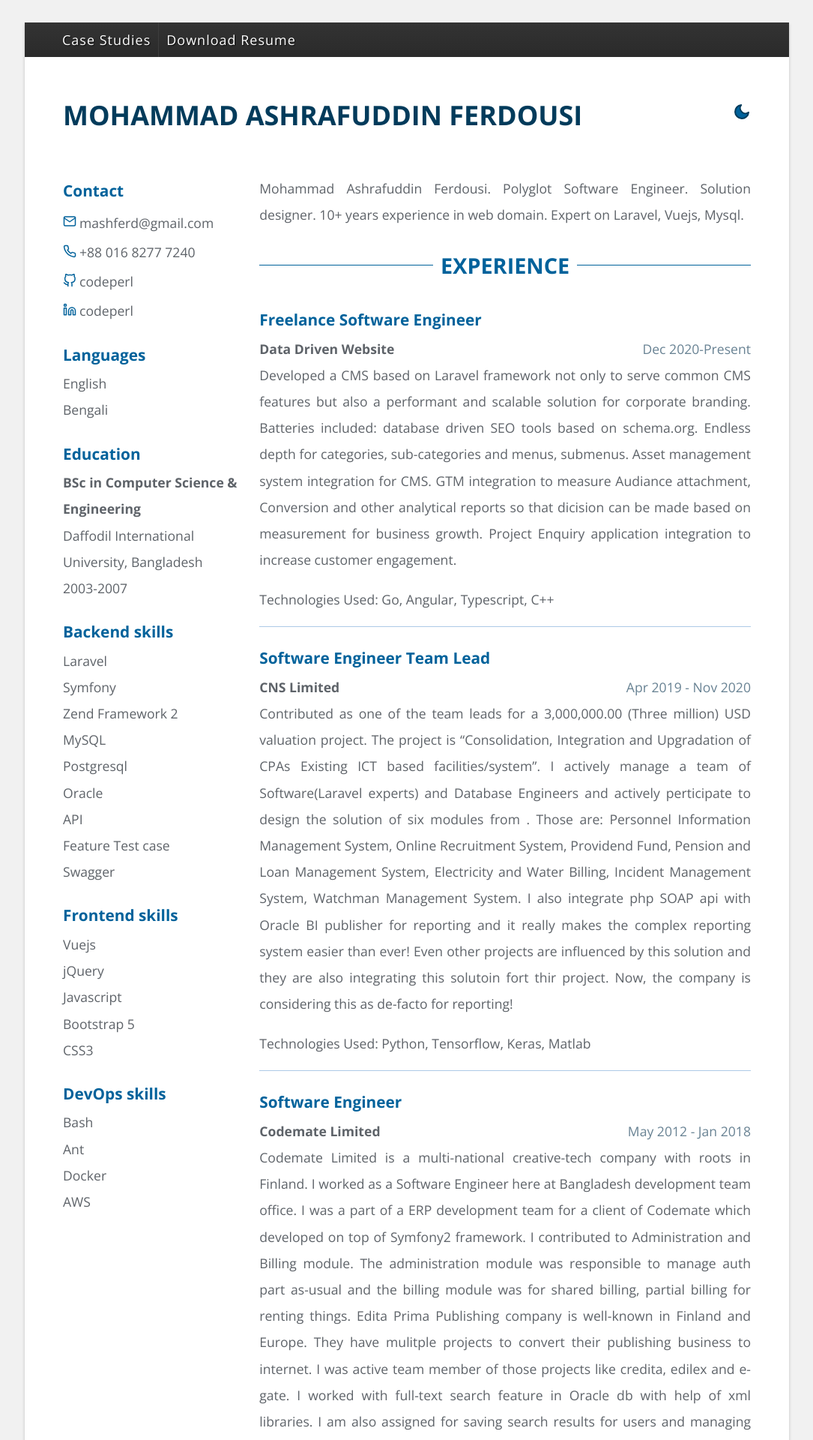
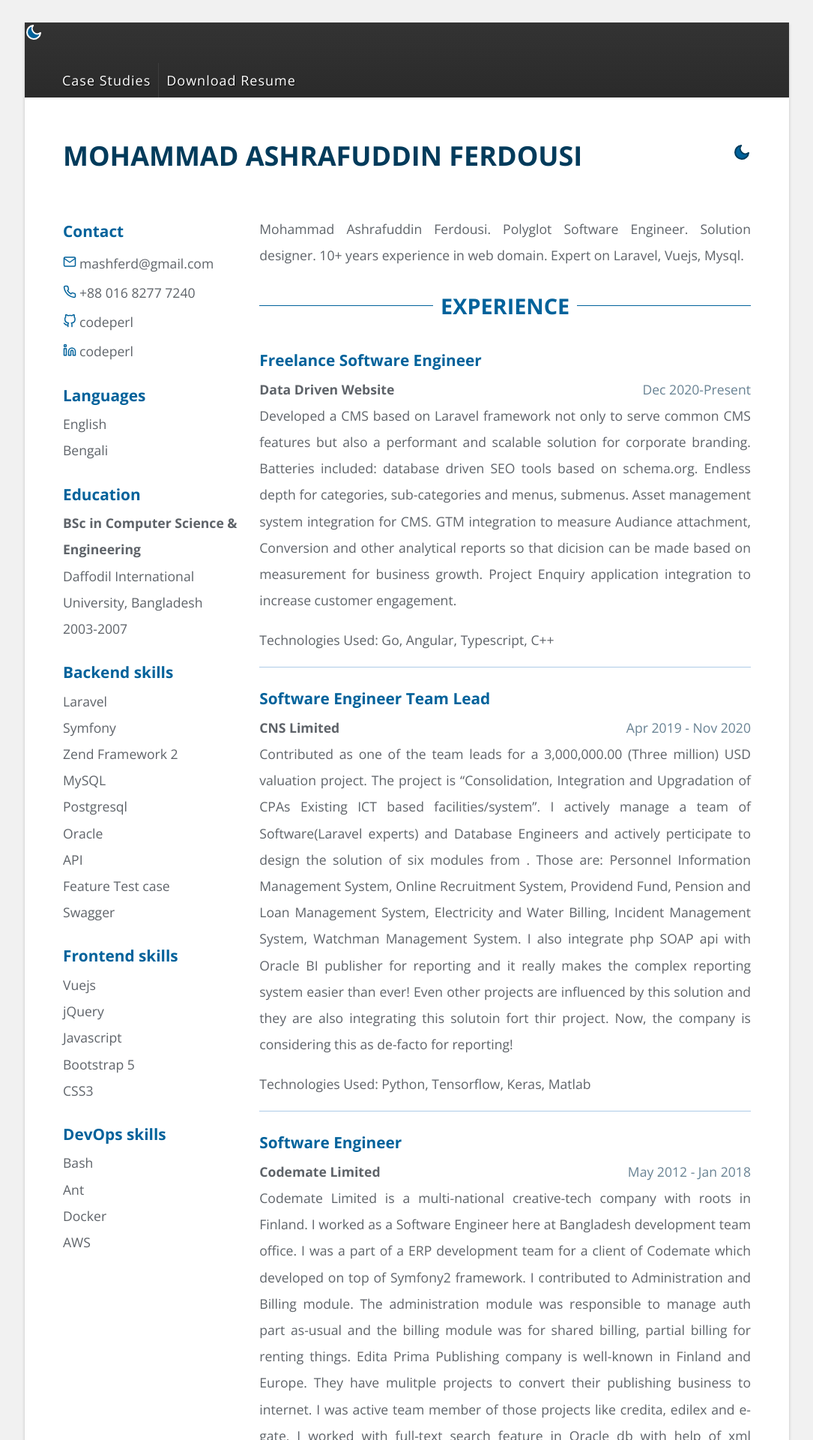
Before and after one commit to codeperl/resume, a Jekyll site: the page built from index.html, in a window 1280 px wide. Shown: the top 1920 px of the page at 75% size, without its empty margins (97-1182 px from the left). Built offline with Jekyll 4.4.1, drawn with Linux system fonts in a browser that asks for light colours.

```diff
--- a/_includes/header.html
+++ b/_includes/header.html
@@ -1,4 +1,5 @@
 <nav>
+  <a href=""><i id="moon" data-feather="moon" fill="var(--fg-color)"></i></a>
   {% include top-menu.html nav=site.data.data.nav nested=false %}
 </nav>
 <div class="header">
```
